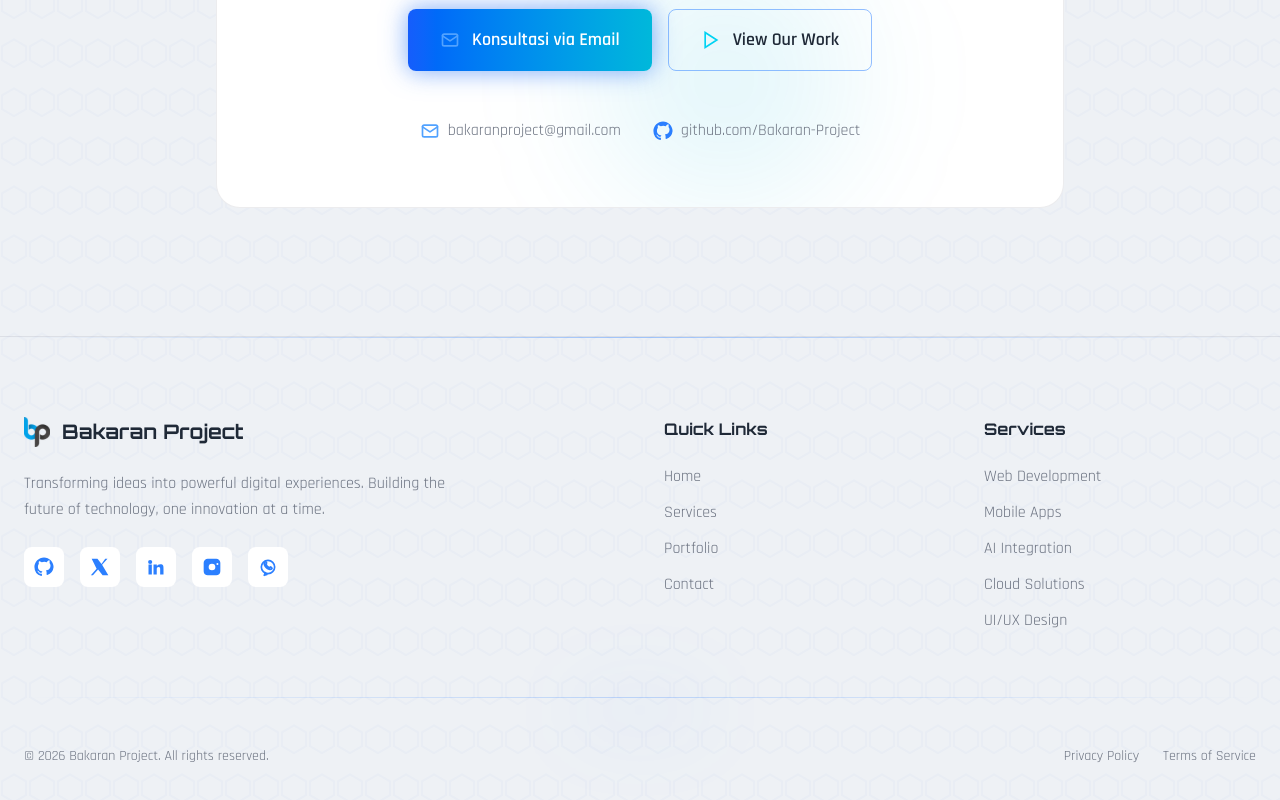
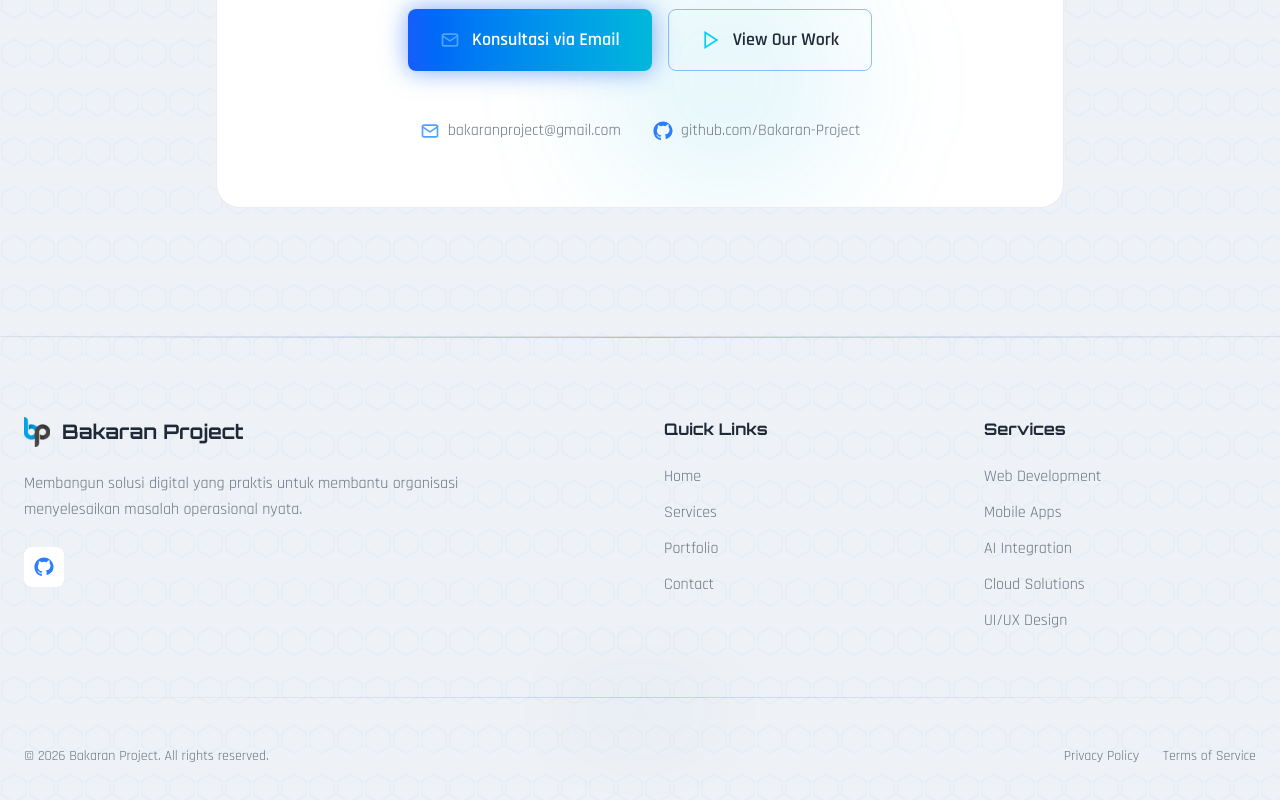
Before and after one commit to yogawillyutomo/webbp, a Next.js app: page / in a window 1280 px wide. Shown: the part 4430-5230 px from the top of the page. Built offline with nearby package versions, Linux system fonts and the light colour scheme.

Commit message:
fix(trust): replace dead social and legal links

```diff
--- a/src/shared/layout/Footer.jsx
+++ b/src/shared/layout/Footer.jsx
@@ -1,79 +1,46 @@
 "use client";
-import {
-  GitHubIcon,
-  LinkedInIcon,
-  InstagramIcon,
-  WhatsAppIcon,
-  WhatsAppIconWhite,
-  XIcon
-} from "@/shared/icons/TechIcons";
-
 
 import Image from "next/image";
+import { GitHubIcon } from "@/shared/icons/TechIcons";
+import { SITE } from "@/config/site";
 
 export default function Footer() {
   return (
     <footer className="py-20 border-t border-[var(--card-border)] relative overflow-hidden">
-
-      {/* TOP GRADIENT LINE */}
-      <div className="absolute left-0 right-0 top-0 h-px
+      <div
+        className="absolute left-0 right-0 top-0 h-px
         bg-gradient-to-r from-transparent via-blue-500/40 to-transparent"
       />
 
       <div className="max-w-7xl mx-auto px-6">
-
-        {/* GRID */}
         <div className="grid md:grid-cols-4 gap-12 mb-16">
-
-          {/* BRAND SECTION */}
           <div className="md:col-span-2">
-
             <div className="flex items-center gap-3 mb-6">
-
-              {/* LOGO */}
               <Image
                 src="/ico.svg"
-                alt="logo"
+                alt="Bakaran Project"
                 width={26}
                 height={26}
                 priority
               />
 
               <span className="font-orbitron text-xl font-bold text-[var(--text-primary)]">
-                Bakaran Project
+                {SITE.name}
               </span>
             </div>
 
             <p className="text-[var(--muted-text)] mb-6 max-w-md leading-relaxed">
-              Transforming ideas into powerful digital experiences.
-              Building the future of technology, one innovation at a time.
+              Membangun solusi digital yang praktis untuk membantu organisasi
+              menyelesaikan masalah operasional nyata.
             </p>
 
-            {/* SOCIALS */}
             <div className="flex gap-4">
-              <SocialLink href="https://github.com">
+              <SocialLink href={SITE.social.github} label="Bakaran Project di GitHub">
                 <GitHubIcon className="w-5 h-5 text-blue-500 dark:text-white group-hover:text-blue-400 transition-colors" />
               </SocialLink>
-              <SocialLink href="https://twitter.com">
-                <XIcon className="w-5 h-5 text-blue-500 dark:text-white group-hover:text-blue-400 transition-colors" />
-              </SocialLink>
-
-              <SocialLink href="https://linkedin.com">
-                <LinkedInIcon className="w-5 h-5 text-blue-500 dark:text-white group-hover:text-blue-400 transition-colors" />
-              </SocialLink>
-
-              <SocialLink href="https://instagram.com">
-                <InstagramIcon className="w-5 h-5 text-blue-500 dark:text-white group-hover:text-blue-400 transition-colors" />
-              </SocialLink>
-
-              <SocialLink href="https://wa.me/6281234567890">
-                <WhatsAppIcon className="w-5 h-5 text-blue-500 dark:text-white group-hover:text-green-400 transition-colors" />
-              </SocialLink>
             </div>
-
           </div>
 
-          {/* QUICK LINKS */}
           <FooterColumn
             title="Quick Links"
             links={[
@@ -84,62 +51,54 @@ export default function Footer() {
             ]}
           />
 
-          {/* SERVICES */}
           <FooterColumn
             title="Services"
             links={[
-              { label: "Web Development", href: "#" },
-              { label: "Mobile Apps", href: "#" },
-              { label: "AI Integration", href: "#" },
-              { label: "Cloud Solutions", href: "#" },
-              { label: "UI/UX Design", href: "#" },
+              { label: "Web Development", href: "#services" },
+              { label: "Mobile Apps", href: "#services" },
+              { label: "AI Integration", href: "#services" },
+              { label: "Cloud Solutions", href: "#services" },
+              { label: "UI/UX Design", href: "#services" },
             ]}
           />
-
         </div>
 
-        {/* BOTTOM */}
-        {/* DIVIDER */}
         <div className="relative my-12">
-
-          <div className="h-px w-full bg-gradient-to-r
-    from-transparent
-    via-blue-500/25
-    to-transparent"
+          <div
+            className="h-px w-full bg-gradient-to-r
+            from-transparent via-blue-500/25 to-transparent"
           />
 
-          <div className="absolute left-1/2 -translate-x-1/2
-    w-32 h-6
-    bg-blue-500/10
-    blur-2xl
-    rounded-full"
+          <div
+            className="absolute left-1/2 -translate-x-1/2
+            w-32 h-6 bg-blue-500/10 blur-2xl rounded-full"
           />
-
         </div>
 
-        {/* BOTTOM */}
         <div className="flex flex-col md:flex-row justify-between items-center gap-4">
-
           <p className="text-[var(--muted-text)] text-sm">
-            © {new Date().getFullYear()} Bakaran Project. All rights reserved.
+            © {new Date().getFullYear()} {SITE.name}. All rights reserved.
           </p>
 
           <div className="flex gap-6 text-sm">
-            <a href="#" className="text-[var(--muted-text)] hover:text-blue-400 transition-colors">
+            <a
+              href="/privacy"
+              className="text-[var(--muted-text)] hover:text-blue-400 transition-colors"
+            >
               Privacy Policy
             </a>
-            <a href="#" className="text-[var(--muted-text)] hover:text-blue-400 transition-colors">
+            <a
+              href="/terms"
+              className="text-[var(--muted-text)] hover:text-blue-400 transition-colors"
+            >
               Terms of Service
             </a>
           </div>
-
         </div>
-
       </div>
     </footer>
   );
 }
-
 
 function FooterColumn({ title, links }) {
   return (
@@ -149,8 +108,8 @@ function FooterColumn({ title, links }) {
       </h4>
 
       <ul className="space-y-3">
-        {links.map((link, i) => (
-          <li key={i}>
+        {links.map((link) => (
+          <li key={`${link.label}-${link.href}`}>
             <a
               href={link.href}
               className="text-[var(--muted-text)] hover:text-blue-400 transition-colors"
@@ -164,12 +123,13 @@ function FooterColumn({ title, links }) {
   );
 }
 
-function SocialLink({ href, children }) {
+function SocialLink({ href, label, children }) {
   return (
     <a
       href={href}
       target="_blank"
       rel="noopener noreferrer"
+      aria-label={label}
       className="
         group
         w-10 h-10
```
